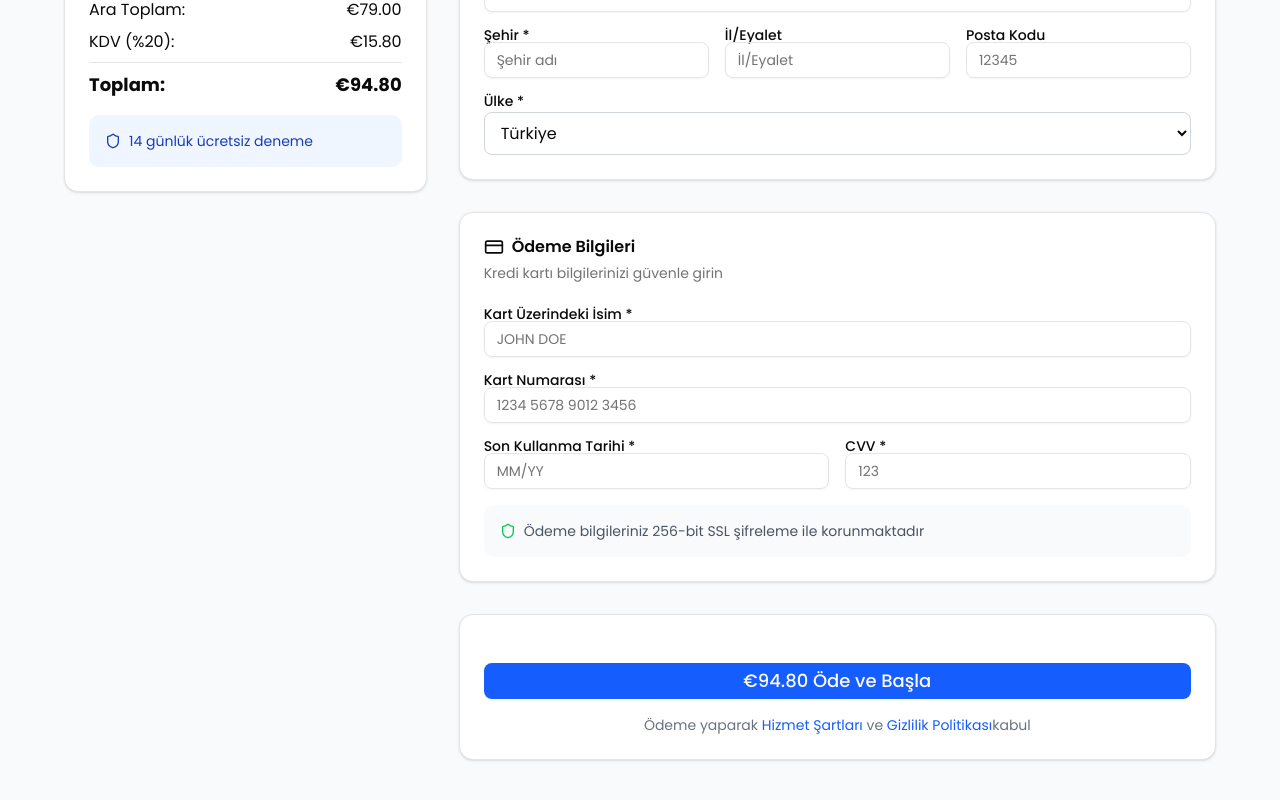
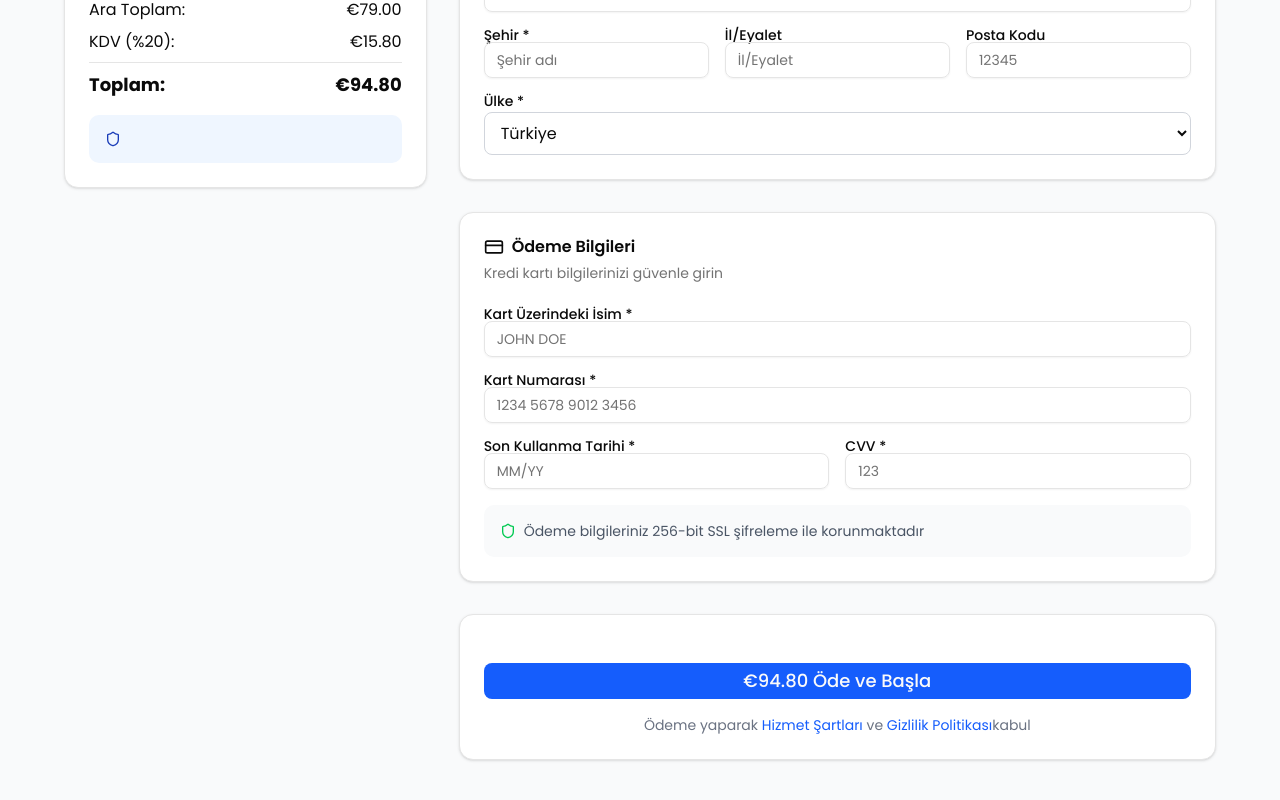
Before and after one commit to code35net/visaflow-web, a Next.js app: page /checkout in a window 1280 px wide. Shown: the part 809-1609 px from the top of the page. Built offline with nearby package versions, Linux system fonts and the light colour scheme.

Commit message:
Update page.tsx

```diff
--- a/app/checkout/page.tsx
+++ b/app/checkout/page.tsx
@@ -275,7 +275,7 @@ const planDetails: Record<"monthly" | "yearly" | "additional", PlanConfig> = {
                     <div className="bg-blue-50 p-4 rounded-lg">
                       <div className="flex items-center text-sm text-blue-800">
                         <Shield className="h-4 w-4 mr-2" />
-                        {t("pricing.freeTrial14Days")}
+                       {/* {t("pricing.freeTrial14Days")} */}
                       </div>
                     </div>
                   </CardContent>
```
